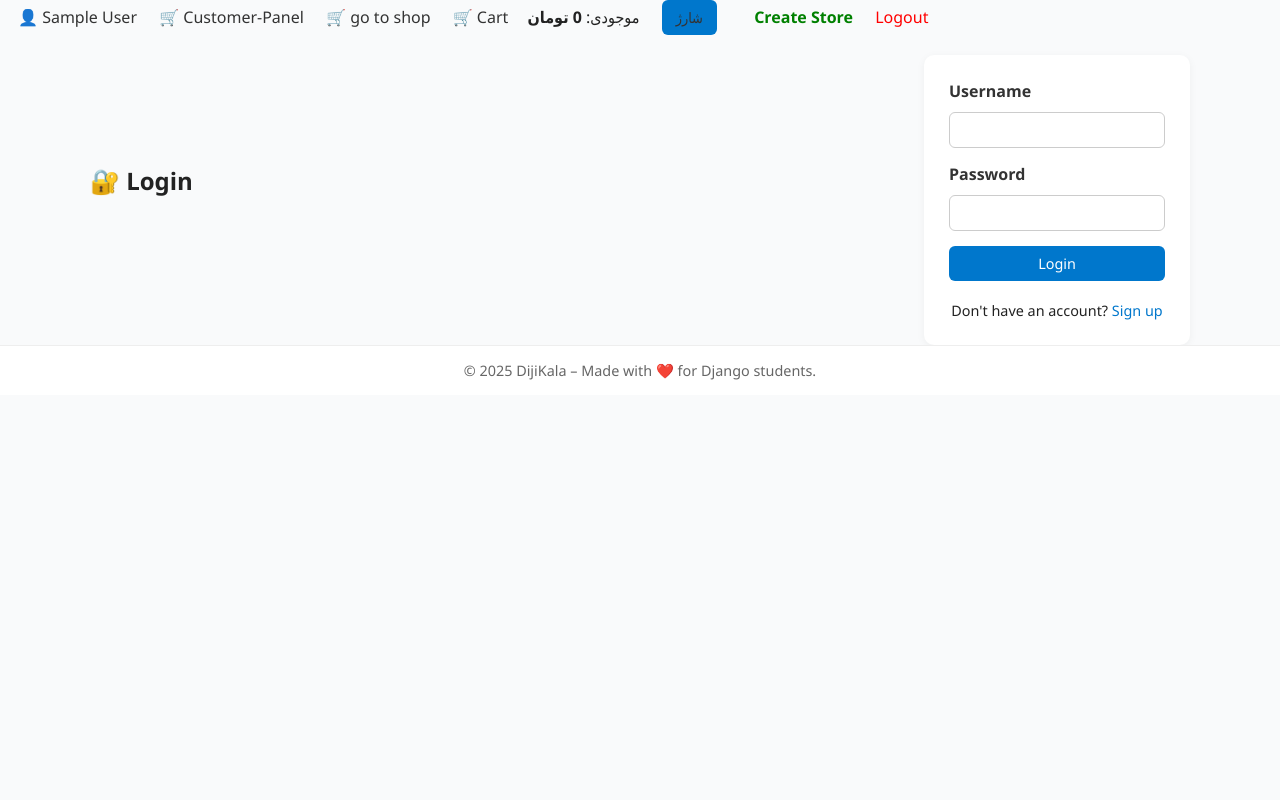
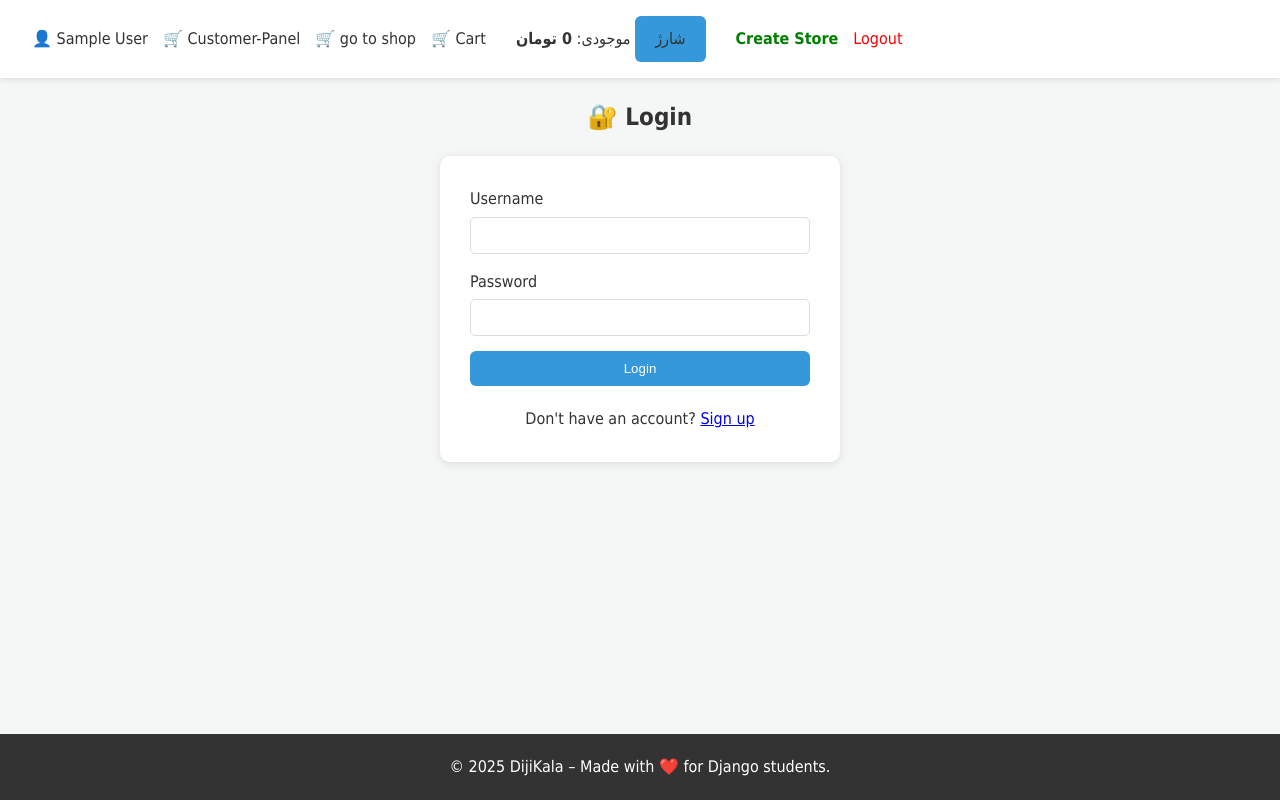
Before and after one commit to silentone-ui/simple-digikala_marketplace, a Django app: page /accounts/ in a window 1280 px wide. Run offline with Django 5.2, Linux system fonts and the light colour scheme; the visitor is signed in with stand-in values (Sample User, id 1).

Commit message:
taghirat dar file style.css

```diff
--- a/static/css/style.css
+++ b/static/css/style.css
@@ -1,325 +1,170 @@
-/* ====== RESET ====== */
+/* 1. تنظیمات کلی و فونت */
 * {
+    box-sizing: border-box;
     margin: 0;
     padding: 0;
-    box-sizing: border-box;
-    font-family: 'Segoe UI', Tahoma, Geneva, Verdana, sans-serif;
 }
 
 body {
-    background-color: #f9fafb;
-    color: #222;
-    min-height: 100vh;
+    font-family: 'Tahoma', 'Arial', sans-serif; /* پیشنهاد: از فونت Vazirmatn استفاده کنید */
+    line-height: 1.6;
+    background-color: #f4f7f6;
+    color: #333;
     display: flex;
     flex-direction: column;
+    min-height: 100vh;
 }
 
-/* ====== NAVBAR ====== */
-.navbar {
-    background-color: #fff;
-    box-shadow: 0 2px 5px rgba(0,0,0,0.05);
-    padding: 12px 0;
-    position: sticky;
-    top: 0;
-    z-index: 10;
-}
-
-.container {
-    width: 90%;
-    max-width: 1100px;
-    margin: 0 auto;
+/* 2. ناوبری (Navigation) */
+.nav-right {
+    background: #fff;
+    padding: 1rem 2rem;
+    box-shadow: 0 2px 5px rgba(0,0,0,0.1);
     display: flex;
-    justify-content: space-between;
     align-items: center;
-}
-
-.logo {
-    font-weight: 700;
-    font-size: 1.3rem;
-    color: #0077cc;
-    text-decoration: none;
+    gap: 15px;
+    flex-wrap: wrap;
 }
 
 .nav-right a {
-    margin-left: 18px;
     text-decoration: none;
     color: #333;
     font-weight: 500;
-    transition: color 0.2s;
 }
 
-.nav-right a:hover {
-    color: #0077cc;
+.nav-right a:hover { color: #3498db; }
+
+/* 3. دکمه‌ها */
+.btn {
+    display: inline-block;
+    padding: 10px 20px;
+    background-color: #3498db;
+    color: #fff;
+    text-decoration: none;
+    border-radius: 6px;
+    border: none;
+    cursor: pointer;
+    transition: background 0.3s;
+    text-align: center;
 }
 
-/* ====== MAIN CONTENT ====== */
-main.container {
+.btn:hover { background-color: #2980b9; }
+
+.btn-secondary { background-color: #2ecc71; }
+.btn-secondary:hover { background-color: #27ae60; }
+
+/* 4. شبکه محصولات و کارت‌ها */
+.container {
+    width: 90%;
+    max-width: 1200px;
+    margin: 20px auto;
     flex: 1;
-    padding: 30px 0;
 }
 
-/* ====== CARDS ====== */
 .card-grid {
     display: grid;
-    grid-template-columns: repeat(auto-fill, minmax(240px, 1fr));
+    grid-template-columns: repeat(auto-fill, minmax(280px, 1fr));
     gap: 20px;
+    margin-top: 20px;
 }
 
 .card {
     background: #fff;
-    border-radius: 12px;
-    box-shadow: 0 2px 6px rgba(0,0,0,0.05);
-    padding: 15px;
-    transition: transform 0.2s, box-shadow 0.2s;
+    padding: 20px;
+    border-radius: 10px;
+    box-shadow: 0 4px 6px rgba(0,0,0,0.05);
+    transition: transform 0.2s;
 }
 
-.card:hover {
-    transform: translateY(-3px);
-    box-shadow: 0 5px 12px rgba(0,0,0,0.1);
-}
+.card:hover { transform: translateY(-5px); }
 
 .card img {
-    width: 100%;
-    height: 160px;
-    object-fit: cover;
+    max-width: 100%;
     border-radius: 8px;
-    margin-bottom: 10px;
-}
-
-.card h3 {
-    font-size: 1.1rem;
-    margin-bottom: 8px;
-}
-
-.card p {
-    color: #555;
-    font-size: 0.9rem;
-    margin-bottom: 10px;
-}
-
-.btn {
-    background: #0077cc;
-    color: white;
-    padding: 8px 14px;
-    border: none;
-    border-radius: 6px;
-    cursor: pointer;
-    text-decoration: none;
-    display: inline-block;
-    font-size: 0.9rem;
-    transition: background 0.2s;
-}
-
-.btn:hover {
-    background: #005fa3;
-}
-
-/* ====== FOOTER ====== */
-.footer {
-    background-color: #fff;
-    text-align: center;
-    padding: 15px 0;
-    border-top: 1px solid #eee;
-    font-size: 0.9rem;
-    color: #666;
-}
-
-
-/* TABLES */
-.cart-table {
-    width: 100%;
-    border-collapse: collapse;
-    margin-top: 20px;
-}
-
-.cart-table th, .cart-table td {
-    border-bottom: 1px solid #ddd;
-    padding: 10px;
-    text-align: center;
-}
-
-.cart-table th {
-    background-color: #f4f4f4;
-}
-
-/* FORMS */
-.payment-form {
-    background: #fff;
-    padding: 20px;
-    border-radius: 8px;
-    box-shadow: 0 2px 8px rgba(0,0,0,0.05);
-    max-width: 400px;
-}
-
-.payment-form input {
-    width: 100%;
-    padding: 8px;
-    margin: 10px 0;
-    border: 1px solid #ccc;
-    border-radius: 6px;
-}
-
-
-/* ====== AUTH FORMS ====== */
-.auth-form {
-    background: #fff;
-    padding: 25px;
-    border-radius: 10px;
-    box-shadow: 0 2px 8px rgba(0,0,0,0.05);
-    max-width: 400px;
-    margin-top: 20px;
-}
-
-.auth-form .form-group {
     margin-bottom: 15px;
 }
 
-.auth-form label {
-    display: block;
-    font-weight: 600;
-    margin-bottom: 5px;
-    color: #333;
-}
-
-.auth-form input {
-    width: 100%;
-    padding: 8px;
-    border: 1px solid #ccc;
-    border-radius: 6px;
-}
-
-.auth-link {
-    margin-top: 10px;
-    font-size: 0.9rem;
-    text-align: center;
-}
-
-.auth-link a {
-    color: #0077cc;
-    text-decoration: none;
-}
-
-.auth-link a:hover {
-    text-decoration: underline;
-}
-
-.product-detail-container {
-    display: flex;
-    flex-wrap: wrap;
-    gap: 40px;
-    background: #fff;
-    padding: 30px;
-    border-radius: 12px;
-    box-shadow: 0 2px 10px rgba(0,0,0,0.05);
-}
-
-.product-detail-image {
-    flex: 1;
-    min-width: 300px;
-}
-
-.product-detail-image img {
-    width: 100%;
-    border-radius: 10px;
-    box-shadow: 0 4px 10px rgba(0,0,0,0.1);
-}
-
-.product-detail-info {
-    flex: 1;
-    min-width: 300px;
-}
-
-.product-detail-info h1 {
-    margin-bottom: 15px;
-    font-size: 1.8rem;
-}
-
-.product-price {
-    font-size: 1.4rem;
-    font-weight: bold;
-    color: #0077cc;
-    margin: 15px 0;
-}
-
-.dashboard-grid {
-    display: grid;
-    grid-template-columns: repeat(auto-fit, minmax(200px, 1fr));
-    gap: 20px;
-    margin-bottom: 30px;
-}
-
-.stat-card {
-    background: #fff;
-    padding: 20px;
-    border-radius: 10px;
-    text-align: center;
-    box-shadow: 0 2px 6px rgba(0,0,0,0.05);
-    border: 1px solid #eee;
-}
-
-.stat-card h4 {
-    color: #666;
-    margin-bottom: 10px;
-}
-
-.stat-card p {
-    font-size: 1.5rem;
-    font-weight: bold;
-    color: #0077cc;
-}
-
-.actions-bar {
-    display: flex;
-    gap: 10px;
-    margin-bottom: 20px;
-}
-
-.messages {
-    margin-bottom: 20px;
-}
-
-.alert {
-    padding: 15px;
-    border-radius: 6px;
-    margin-bottom: 10px;
-    font-weight: 500;
-}
-
-.alert-success {
-    background-color: #d4edda;
-    color: #155724;
-    border: 1px solid #c3e6cb;
-}
-
-.alert-error {
-    background-color: #f8d7da;
-    color: #721c24;
-    border: 1px solid #f5c6cb;
-}
-
-.form-container {
+/* 5. فرم‌ها و احراز هویت */
+.auth-form {
     background: #fff;
     padding: 30px;
     border-radius: 10px;
-    box-shadow: 0 2px 8px rgba(0,0,0,0.05);
-    max-width: 600px;
-    margin: 0 auto;
+    box-shadow: 0 2px 10px rgba(0,0,0,0.1);
 }
 
-.form-group {
-    margin-bottom: 15px;
-}
+.form-group { margin-bottom: 15px; }
 
 .form-control {
     width: 100%;
     padding: 10px;
+    border: 1px solid #ddd;
+    border-radius: 5px;
     margin-top: 5px;
-    border: 1px solid #ddd;
-    border-radius: 6px;
-    transition: border-color 0.2s;
 }
 
-.form-control:focus {
-    border-color: #0077cc;
-    outline: none;
+/* 6. پیام‌ها (Messages) */
+.alert { padding: 15px; border-radius: 5px; margin-bottom: 15px; }
+.alert-success { background: #d4edda; color: #155724; }
+.alert-danger { background: #f8d7da; color: #721c24; }
+
+/* 7. فوتر */
+.footer {
+    text-align: center;
+    padding: 20px;
+    background: #333;
+    color: #fff;
+    margin-top: auto;
 }
+
+.profile-card {
+    max-width: 500px;
+    margin: 40px auto;
+    padding: 30px;
+    background: #ffffff;
+    border-radius: 15px;
+    box-shadow: 0 6px 20px rgba(0, 0, 0, 0.08);
+    border-top: 5px solid #3498db;
+}
+
+.profile-card h2 {
+    margin-bottom: 20px;
+    color: #2c3e50;
+    font-size: 1.5rem;
+    border-bottom: 2px solid #f0f0f0;
+    padding-bottom: 10px;
+}
+
+.welcome {
+    font-size: 1.1rem;
+    color: #555;
+    margin-bottom: 25px;
+    background: #f9f9f9;
+    padding: 10px;
+    border-radius: 8px;
+}
+
+.profile-info {
+    list-style: none;
+    padding: 0;
+}
+
+.profile-info li {
+    display: flex;
+    justify-content: space-between;
+    padding: 15px 0;
+    border-bottom: 1px solid #eee;
+}
+
+.profile-info li:last-child {
+    border-bottom: none;
+}
+
+.label {
+    font-weight: bold;
+    color: #7f8c8d;
+}
+
+.value {
+    color: #2c3e50;
+    font-weight: 600;
+}
```
Also changed, not shown: marketplace/views.py (+0 -28 lines).
